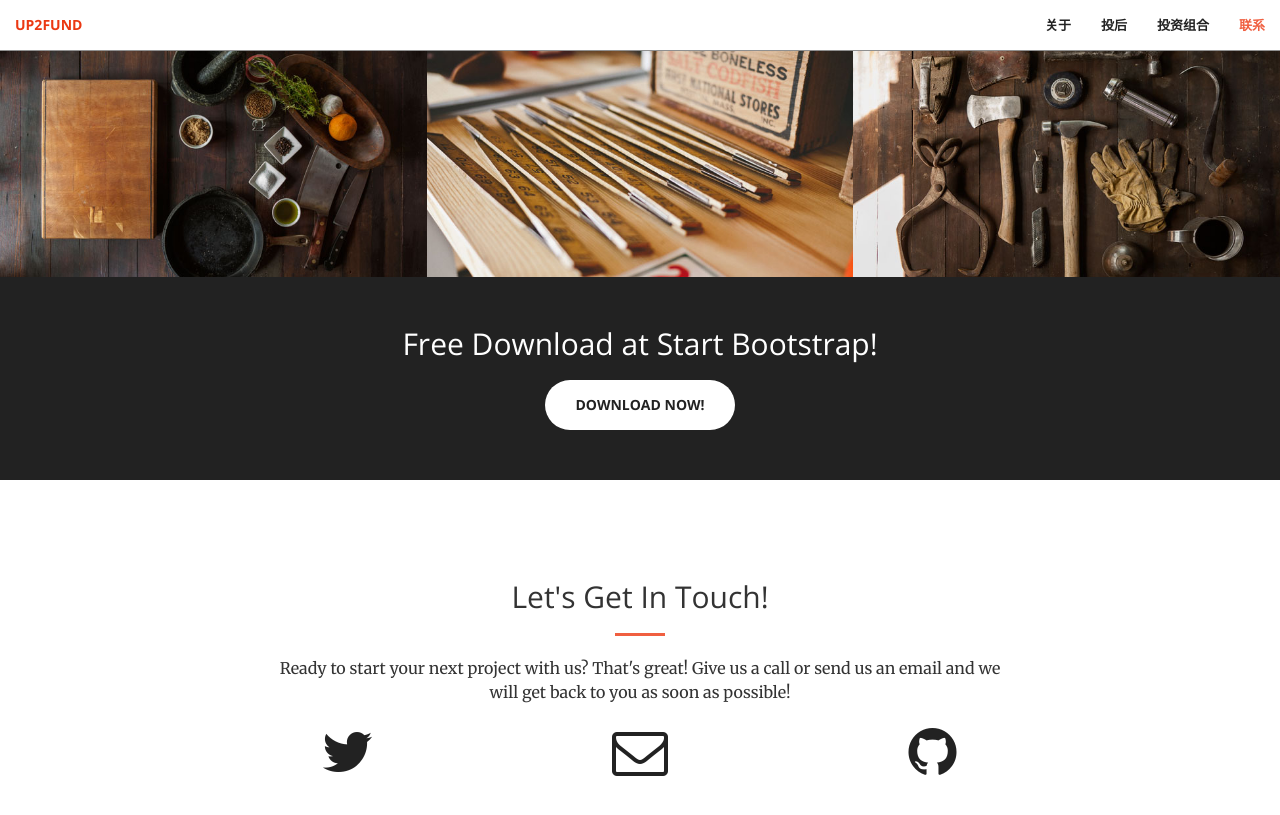
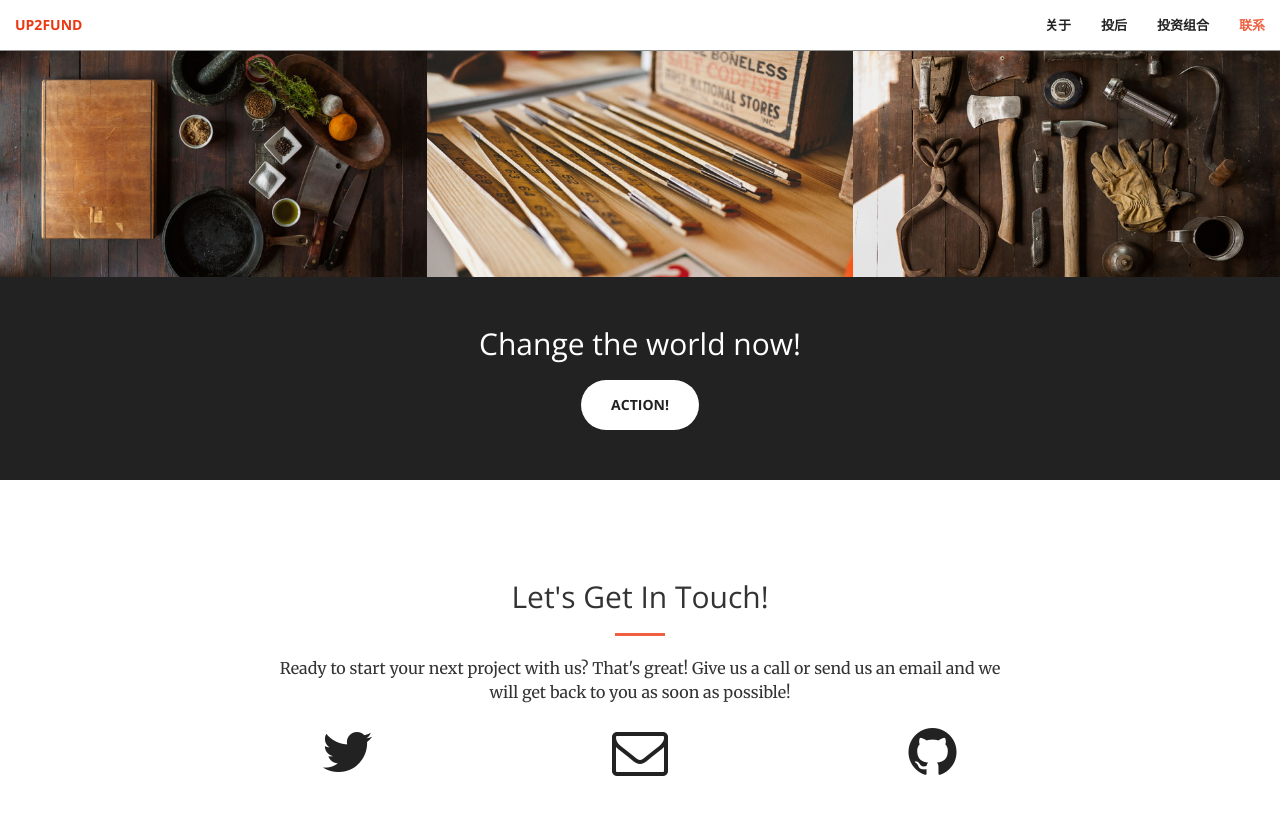
Before and after one commit to shawnall/shawnall.github.io, a Jekyll site: the page built from index.html, in a window 1280 px wide and 900 px high, scrolled down 1957 px. Shown: the top 815 px of the window. Built offline with Jekyll 4.4.1, drawn with Linux system fonts in a browser that asks for light colours.

Commit message:
Update aside.html

```diff
--- a/_includes/aside.html
+++ b/_includes/aside.html
@@ -1,8 +1,8 @@
   <aside class="bg-dark">
       <div class="container text-center">
           <div class="call-to-action">
-              <h2>Free Download at Start Bootstrap!</h2>
-              <a href="#" class="btn btn-default btn-xl wow tada">Download Now!</a>
+              <h2>Change the world now!</h2>
+              <a href="#" class="btn btn-default btn-xl wow tada">Action!</a>
           </div>
       </div>
   </aside>
```
